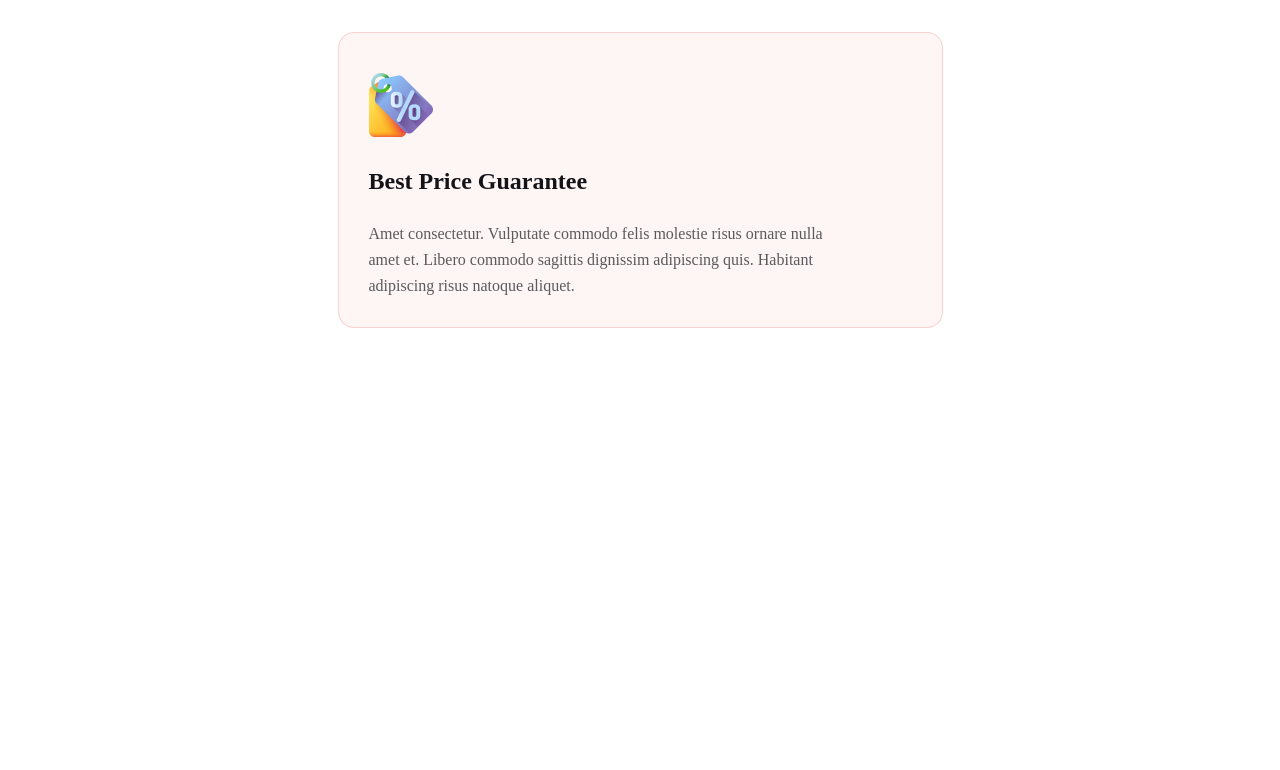
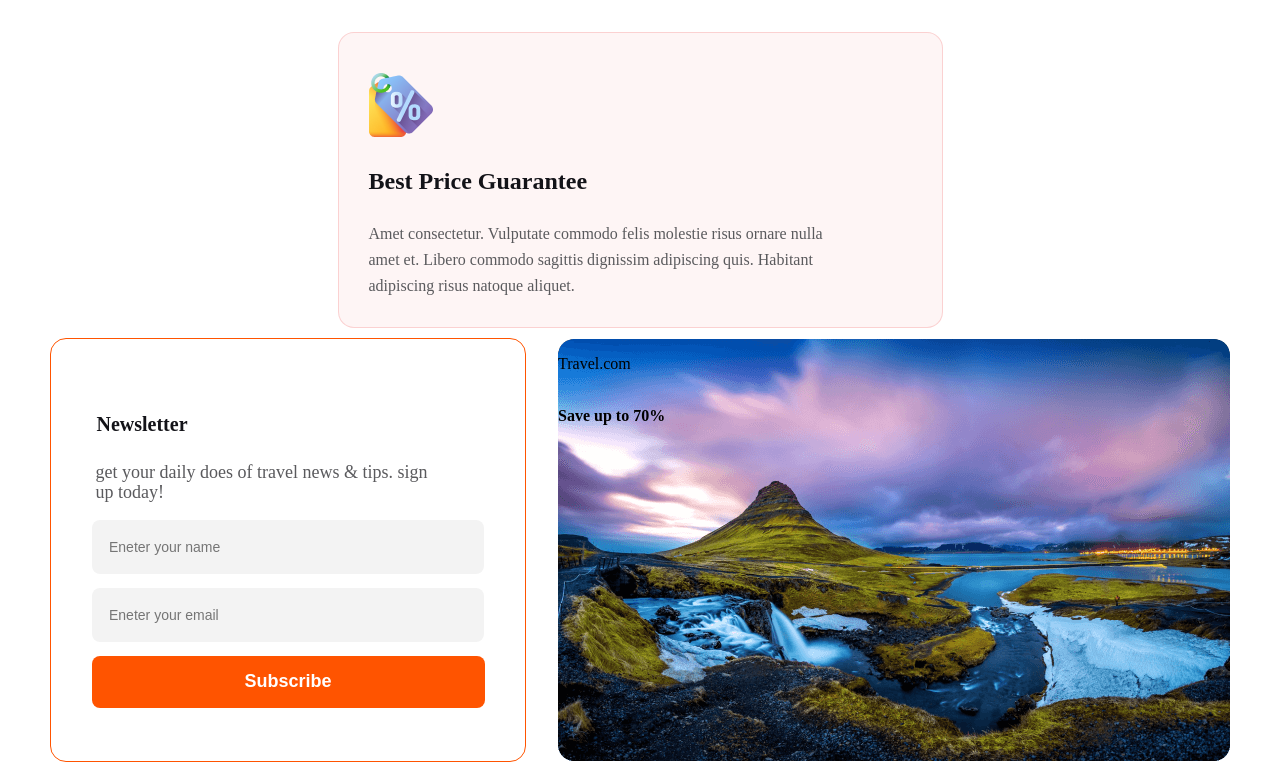
Before and after one commit to DeveloperUmaii/assignment02, a plain HTML site: page index.html in a window 1280 px wide. Shown: the part 2984-3754 px from the top of the page. Before the commit the page ends 3330 px from the top, so only its background shows below. Drawn offline with Linux system fonts and the light colour scheme.

Commit message:
form update

```diff
--- a/index.html
+++ b/index.html
@@ -297,6 +297,29 @@
         <div class="price"><img src="./B9A2-Hero-Travel-main/Images/price-tag 1.png" alt="" srcset="" style=" margin-top: 40px;"><h5 class="srvc-crd-ttl">Best Price Guarantee</h5><p class="srvc-crd-para">Amet consectetur. Vulputate commodo felis molestie risus  ornare nulla amet et. Libero commodo sagittis dignissim adipiscing quis. Habitant adipiscing risus natoque aliquet.</p></div>
 </div>
 
+<div class="subscrb-inpt-div">
+
+<div class="subcrb-sectn" style="border-radius: 16px;
+border: 1px solid #FF5400;width: 474px;
+height: 422px;
+display: flex;flex-direction: column; align-items:center;
+flex-shrink: 0;">
+
+
+    <h6 id="Newsletter">Newsletter</h6>
+    <p id="subs-para">get your daily does of travel news & tips. sign up today!</p>
+    <input type="text" placeholder="Eneter your name">
+    <input type="email" name="" id="" placeholder="Eneter your email">
+    <button>Subscribe</button>
+</div>
+
+
+<div class="img-discount-sectn" style="background-image: url('./B9A2-Hero-Travel-main/Images/Rectangle\ 82.png'); width: 672px;
+height: 422px;">
+
+    <p>Travel.com</p><br><b>Save up to 70%</b></div>
+
+</div>
 
 </main>
     <footer>
--- a/style.css
+++ b/style.css
@@ -371,3 +371,59 @@ justify-content: space-evenly;
     padding-bottom: 10px;
 
  }
+
+ .subscrb-inpt-div{
+   display: flex;
+   align-items: center;
+   justify-content: space-between;
+ }
+
+ #Newsletter{
+   color: #131318;
+font-family: Mulish;
+font-size: 20px;
+font-style: normal;
+font-weight: 800;
+line-height: 0px;
+margin-right: 292px;
+margin-bottom: 20px;
+margin-top: 85px;
+
+ }
+
+ #subs-para{
+   margin-right: 35px;
+width: 350px;
+color: #5A5A5D;
+font-family: Mulish;
+font-size: 18px;
+font-style: normal;
+font-weight: 400;
+line-height: 20px; /* 162.5% */
+ }
+
+ .subcrb-sectn > input{
+   margin-bottom: 14px;
+   padding-left: 17px;
+   width: 373px;
+   height: 52px;
+   flex-shrink: 0;
+   border-radius: 8px;
+   background: rgba(19, 19, 24, 0.05);
+   color: rgba(19, 19, 24, 0.30);
+   font-size: 14px;
+   font-weight: 400;
+ }
+
+
+ .subcrb-sectn > button{
+   width: 393px;
+   height: 52px;
+   flex-shrink: 0;
+   border-radius: 8px;
+   background: #FF5400;
+   font-size: 18px;
+   font-weight: 800;
+   color: #FFF;
+   border: none;
+ }
```
Also changed, not shown: B9A2-Hero-Travel-main/Images/Rectangle 82.png (renamed from B9A2-Hero-Travel-main/Images/Rectangle 8 (1).png).
